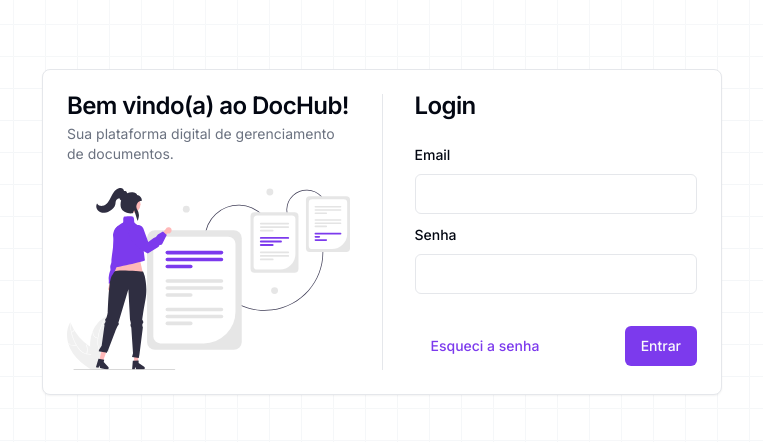
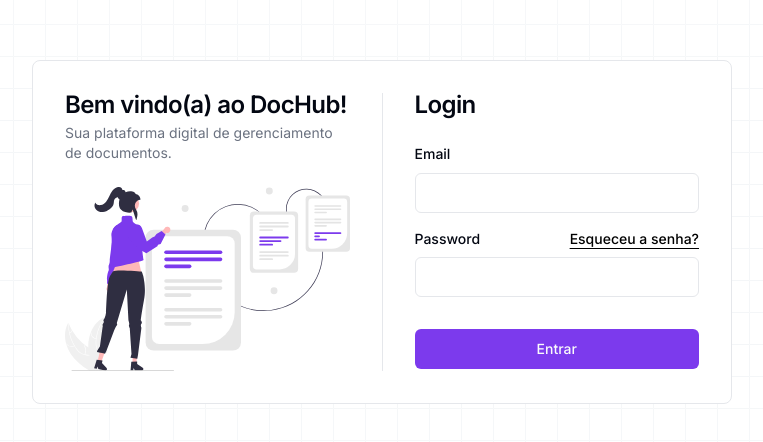
Before and after one commit to Diego-Brino/DocHub, a React (Vite) app in the folder frontend/: page /login in a window 1280 px wide. Shown: the part 168-610 px from the top of the page, without its empty margins (258-1021 px from the left). Built offline with nearby package versions, Linux system fonts and the light colour scheme.

Commit message:
Refactor: Alterar visual da tela de login

```diff
--- a/frontend/src/pages/login-page.tsx
+++ b/frontend/src/pages/login-page.tsx
@@ -39,9 +39,9 @@ function LoginPage() {
 
   return (
     <div className='container h-screen flex justify-center items-center'>
-      <Card className='w-[680px]'>
+      <Card className='w-full shadow-none md:w-[700px] border p-2'>
         <div className='flex gap-2 items-stretch'>
-          <div className='flex-1 flex flex-col'>
+          <div className='flex-1 hidden md:flex flex-col'>
             <CardHeader>
               <CardTitle>
                 Bem vindo(a) ao DocHub!
@@ -54,7 +54,7 @@ function LoginPage() {
               <img src={loginImg} alt='Login image'/>
             </CardContent>
           </div>
-          <div className='py-6'>
+          <div className='py-6 hidden md:block'>
             <Separator orientation='vertical'/>
           </div>
           <div className='flex-1'>
@@ -64,23 +64,25 @@ function LoginPage() {
               </CardTitle>
             </CardHeader>
             <form onSubmit={handleSubmit(onSubmit)}>
-              <CardContent className='space-y-2'>
+              <CardContent className='space-y-4'>
                 <div className='space-y-2'>
                   <Label htmlFor='email'>Email</Label>
-                  <Input {...register('email')} id='email' type='email' error={errors?.email?.toString()}/>
+                  <Input {...register('email')} id='email' type='text' error={errors?.email?.toString()}/>
                   <InputValidation error={errors?.email?.message?.toString()}/>
                 </div>
                 <div className='space-y-2'>
-                  <Label htmlFor='password'>Senha</Label>
+                  <div className="flex items-center justify-between">
+                    <Label htmlFor="password">Password</Label>
+                    <Button variant='link' asChild className='p-0 h-min underline text-black hover:text-primary'>
+                      <a href='#'>Esqueceu a senha?</a>
+                    </Button>
+                  </div>
                   <Input {...register('password')} id='password' type='password' error={errors?.password?.toString()}/>
                   <InputValidation error={errors?.password?.message?.toString()}/>
                 </div>
               </CardContent>
-              <CardFooter className='flex justify-between'>
-                <Button variant='link' asChild>
-                  <a href='#'>Esqueci a senha</a>
-                </Button>
-                <Button type='submit' loading={loading} disabled={loading}>
+              <CardFooter className='block space-y-2'>
+                <Button type='submit' loading={loading} disabled={loading} className='w-full'>
                   Entrar
                 </Button>
               </CardFooter>
```
